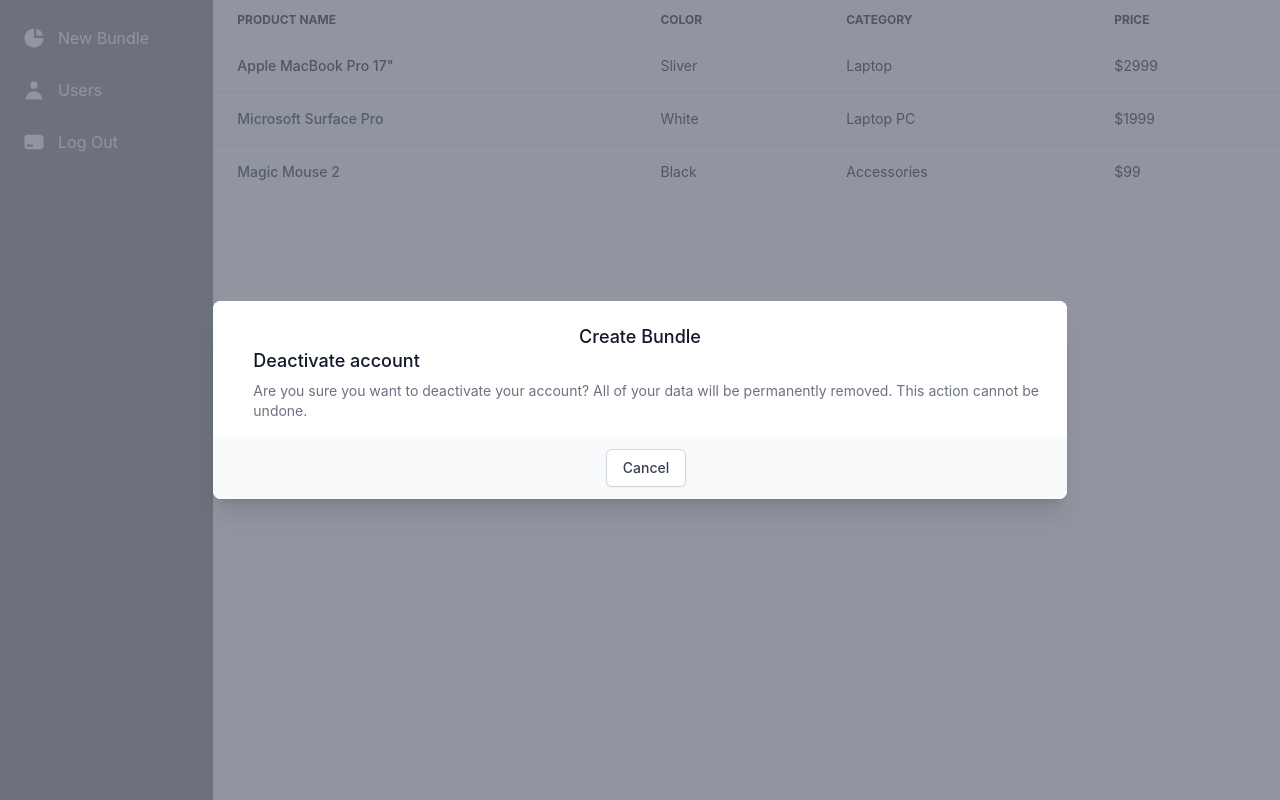
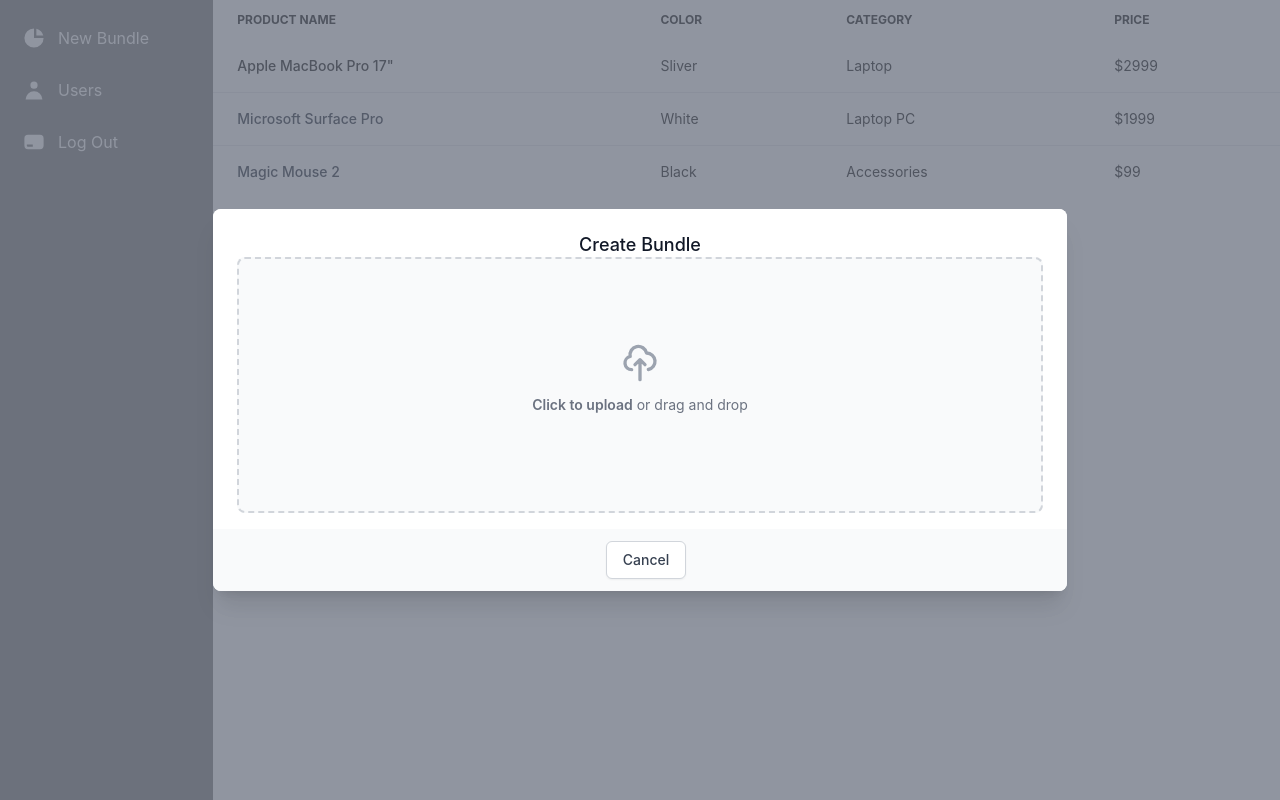
Before and after one commit to BenMorris90s/admin-client, a React (Create React App) app: page / in a window 1280 px wide. Both pictures are taken after a click on the element "New Bundle". Built offline with nearby package versions, Linux system fonts and the light colour scheme.

Commit message:
Add react i18n, add dropzone to create bundle table

```diff
--- a/package.json
+++ b/package.json
@@ -15,10 +15,12 @@
     "autoprefixer": "^10.4.7",
     "flowbite": "^1.4.7",
     "flowbite-react": "^0.1.3",
+    "i18next": "^21.9.2",
     "postcss": "^8.4.14",
     "prettier": "^2.7.1",
     "react": "^18.2.0",
     "react-dom": "^18.2.0",
+    "react-i18next": "^11.18.6",
     "react-redux": "^8.0.2",
     "react-scripts": "5.0.1",
     "redux": "^4.2.0",
--- a/src/components/CreateBundleModal.tsx
+++ b/src/components/CreateBundleModal.tsx
@@ -1,8 +1,12 @@
 import React from "react"
 import {useAppDispatch} from "../hooks"
 import {toggle} from "../reducers/createBundleSlice"
+import {useTranslation, Trans} from 'react-i18next'
+
 
 function CreateBundleModal() {
+    const {t} = useTranslation();
+
     const dispatch = useAppDispatch()
 
     const handleNewBundle = () => {
@@ -19,20 +23,35 @@
                     <div className="relative bg-white rounded-lg text-left overflow-hidden shadow-xl transform transition-all w-2/3 h-full">
                         <div className="bg-white px-4 pt-500 pb-4 sm:p-6 sm:pb-4">
                             <div className="flex flex-col items-center">
-                                <h1 className="text-lg leading-6 font-medium text-gray-900" id="modal-title">Create Bundle</h1>
-                                <div className="mt-3 text-center sm:mt-0 sm:ml-4 sm:text-left">
-                                    <h3 className="text-lg leading-6 font-medium text-gray-900">Deactivate account</h3>
-                                    <div className="mt-2">
-                                        <p className="text-sm text-gray-500">Are you sure you want to deactivate your account? All of your data will be permanently removed. This action cannot be undone.</p>
-                                    </div>
+                                <h1 className="text-lg leading-6 font-medium text-gray-900" id="modal-title">{t("Create Bundle")}</h1>
+
+
+                                <div className="flex justify-center items-center w-full">
+                                    <label htmlFor="dropzone-file"
+                                           className="flex flex-col justify-center items-center w-full h-64 bg-gray-50 rounded-lg border-2 border-gray-300 border-dashed cursor-pointer dark:hover:bg-bray-800 dark:bg-gray-700 hover:bg-gray-100 dark:border-gray-600 dark:hover:border-gray-500 dark:hover:bg-gray-600">
+                                        <div className="flex flex-col justify-center items-center pt-5 pb-6">
+                                            <svg aria-hidden="true" className="mb-3 w-10 h-10 text-gray-400" fill="none"
+                                                 stroke="currentColor" viewBox="0 0 24 24"
+                                                 xmlns="http://www.w3.org/2000/svg">
+                                                <path strokeLinecap="round" strokeLinejoin="round" strokeWidth="2"
+                                                      d="M7 16a4 4 0 01-.88-7.903A5 5 0 1115.9 6L16 6a5 5 0 011 9.9M15 13l-3-3m0 0l-3 3m3-3v12"></path>
+                                            </svg>
+                                            <p className="mb-2 text-sm text-gray-500 dark:text-gray-400"><Trans><span
+                                                className="font-semibold">Click to upload</span> or drag and drop</Trans></p>
+                                            <p className="text-xs text-gray-500 dark:text-gray-400"></p>
+                                        </div>
+                                        <input id="dropzone-file" type="file" className="hidden"/>
+                                    </label>
                                 </div>
+
+
                             </div>
                         </div>
                         <div className="bg-gray-50 px-4 py-3 flex flex-col items-center">
                             <button
                                 onClick={handleNewBundle}
                                 type="button"
-                                className="mt-3 w-full inline-flex justify-center rounded-md border border-gray-300 shadow-sm px-4 py-2 bg-white text-base font-medium text-gray-700 hover:bg-gray-50 focus:outline-none focus:ring-2 focus:ring-offset-2 focus:ring-indigo-500 sm:mt-0 sm:ml-3 sm:w-auto sm:text-sm">Cancel</button>
+                                className="mt-3 w-full inline-flex justify-center rounded-md border border-gray-300 shadow-sm px-4 py-2 bg-white text-base font-medium text-gray-700 hover:bg-gray-50 focus:outline-none focus:ring-2 focus:ring-offset-2 focus:ring-indigo-500 sm:mt-0 sm:ml-3 sm:w-auto sm:text-sm">{t("Cancel")}</button>
                         </div>
                     </div>
                 </div>
--- /dev/null
+++ b/src/i18n.ts
@@ -0,0 +1,15 @@
+import i18n from "i18next"
+import { initReactI18next } from "react-i18next"
+import resources from "./resources"
+
+
+
+i18n.use(initReactI18next).init({
+  resources,
+  lng: "en",
+  interpolation: {
+    escapeValue: false
+  }
+})
+
+export default i18n
--- /dev/null
+++ b/src/resources.ts
@@ -0,0 +1,11 @@
+const resources: any = {
+  en: {
+    translation: {
+      "Create Bundle": "Create Bundle",
+      "Cancel": "Cancel",
+      "<1>Click to upload</1> or drag and drop": "Click to upload"
+    }
+  }
+}
+
+export default resources
```
Also changed, not shown: src/index.tsx (+6 -5 lines), src/logo.svg (deleted), 1 other file (tests, documents, lock files or other folders).
